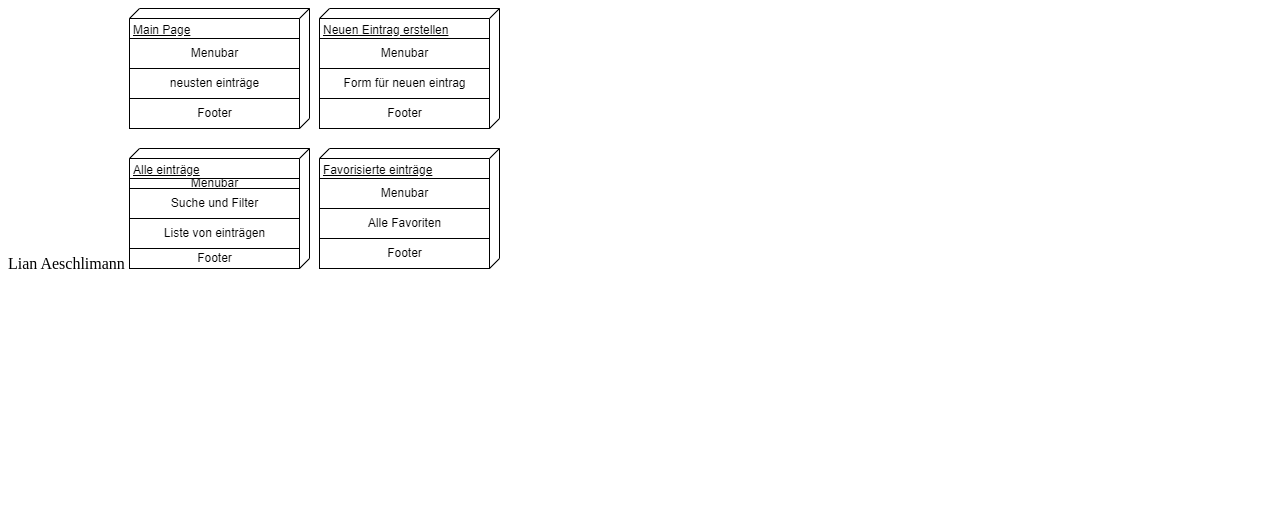
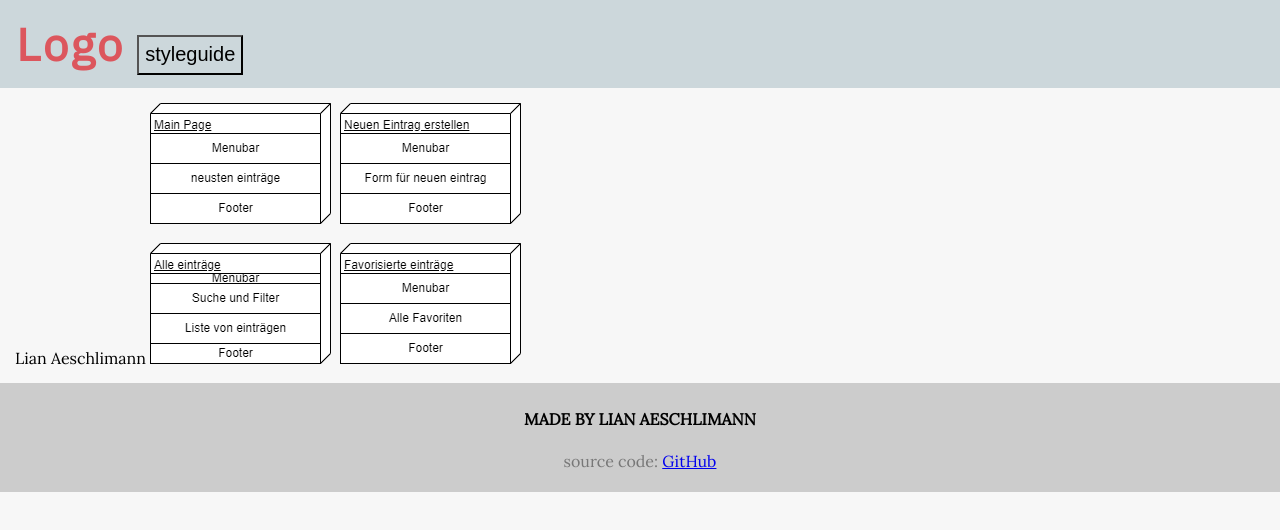
Before and after one commit to LianAe/m152, a plain HTML site: page Website/index.html in a window 1280 px wide. Drawn offline with Linux system fonts and the light colour scheme.

Commit message:
stylesheet to index aplied

```diff
--- a/Website/css/stylesheet.css
+++ b/Website/css/stylesheet.css
@@ -43,4 +43,11 @@ header{
     margin: 10px;
     font-size: 45px;
     color: #dc565d;
+    display: inline-block;
 }
+
+.navBtn{
+    height: 40px;
+    font-size: 20px;
+    background-color: rgba(0, 0, 0, 0);
+}
--- a/Website/index.html
+++ b/Website/index.html
@@ -1,12 +1,32 @@
 <!DOCTYPE html>
-<html lang="en">
+<html lang="en" style="margin: 0px;">
+
 <head>
     <meta charset="UTF-8">
     <meta name="viewport" content="width=device-width, initial-scale=1.0">
+    <link rel="stylesheet" href="css/stylesheet.css">
+    <script src="https://kit.fontawesome.com/fea3fbce6d.js" crossorigin="anonymous"></script>
     <title>M152</title>
 </head>
+
 <body>
+    <header>
+        <nav>
+            <h1 class="Logo">Logo</h1>
+            <a href="styleguide.html"><button class="navBtn">styleguide</button></a>
+        </nav>
+    </header>
+
+    <section class="main">
         Lian Aeschlimann
-        <img src="img/WebisteWireframe.drawio.png"/>
+        <img src="img/WebisteWireframe.drawio.png" />
+    </section>
+
+    <footer>
+        <h4>MADE BY LIAN AESCHLIMANN</h4>
+        <P class="subtext">source code: <a href="https://github.com/LianAe/m152">GitHub</a></P>
+    </footer>
+
 </body>
+
 </html>
```
Lines whose indentation alone changed are shown as unchanged.
